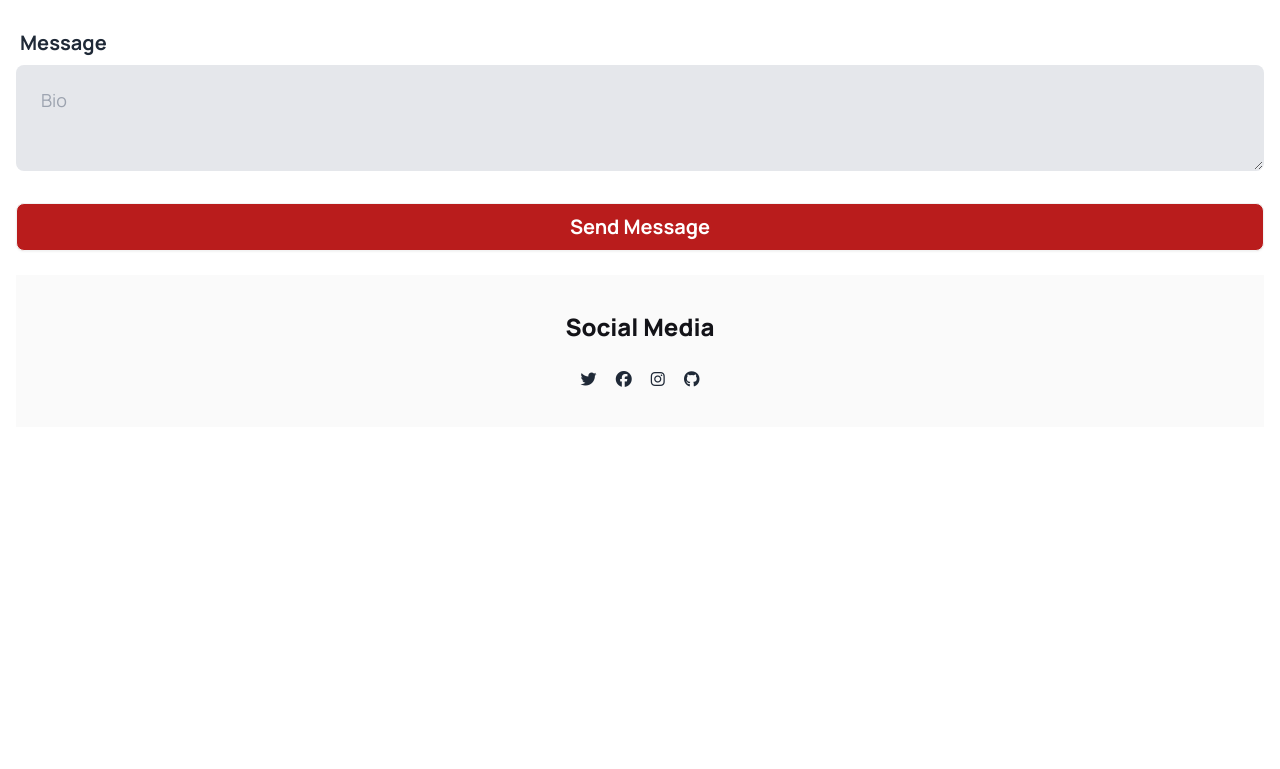
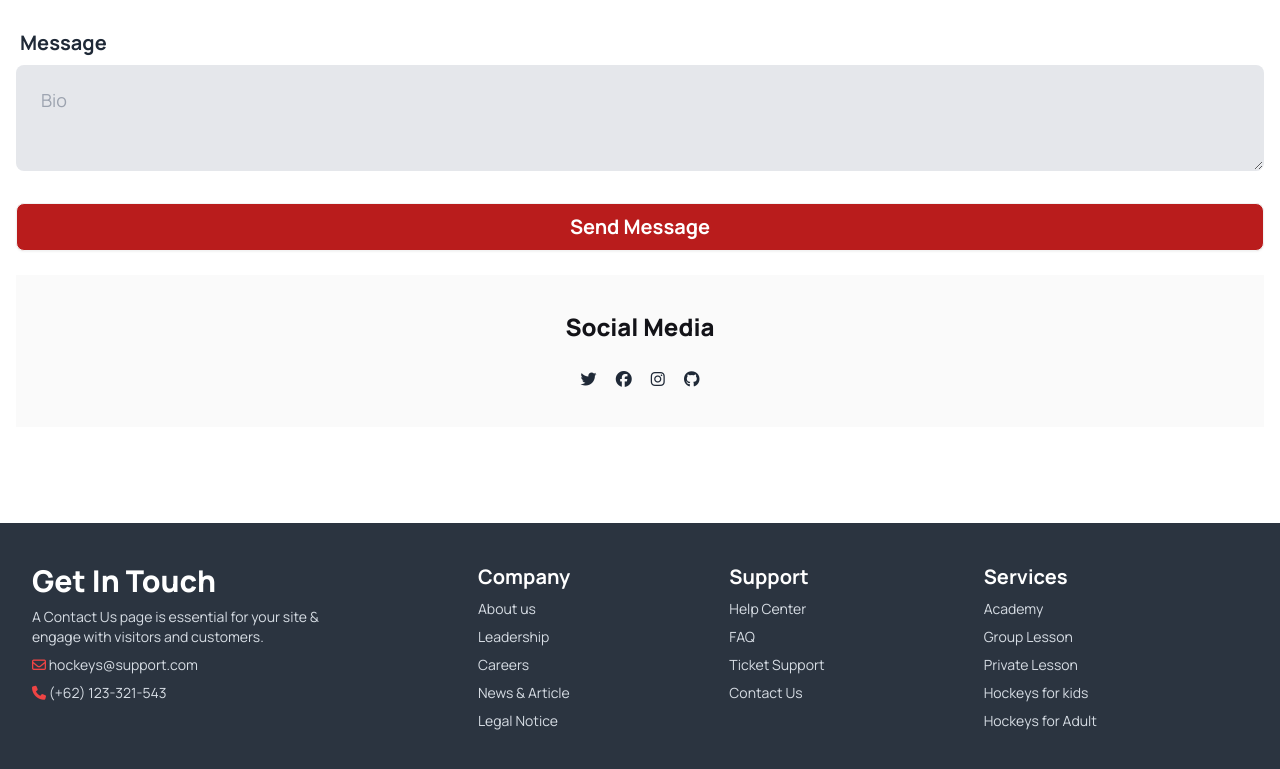
Before and after one commit to PeyalHasan/assignment3-github-repo, a plain HTML site: page index.html in a window 1280 px wide. Shown: the part 5567-6336 px from the top of the page. Before the commit the page ends 6090 px from the top, so only its background shows below. Drawn offline with nearby package versions, Linux system fonts and the light colour scheme.

Commit message:
complite footer

```diff
--- a/index.html
+++ b/index.html
@@ -517,10 +517,39 @@
                 </div>
             </div>
         </section>
+        <!--End Get In Touch -->
     </main>
-    <footer>
-
-    </footer>
+    <footer class=" footer lg:pl-8 p-10 bg-neutral text-neutral-content ">
+        <nav >
+          <header class="text-3xl pl-6 lg:pl-0 text-white font-extrabold">Get In Touch</header>
+          <p class="pl- lg:pl-0">A Contact Us page is essential for your site & <br>  engage with visitors and customers.</p>
+          <a class="link link-hover"><i class="fa-regular fa-envelope text-red-500"></i> hockeys@support.com</a>
+          <a class="link link-hover"><i class="fa-solid fa-phone text-red-500"></i>  (+62) 123-321-543</a>
+        </nav>
+        <nav>
+          <header class="font-bold text-white text-xl">Company</header>
+          <a class="link link-hover">About us</a>
+          <a class="link link-hover">Leadership</a>
+          <a class="link link-hover">Careers</a>
+          <a class="link link-hover">News & Article</a>
+          <a class="link link-hover">Legal Notice</a>
+        </nav>
+        <nav>
+          <header class="font-bold text-white text-xl">Support</header>
+          <a class="link link-hover">Help Center</a>
+          <a class="link link-hover">FAQ</a>
+          <a class="link link-hover">Ticket Support</a>
+          <a class="link link-hover">Contact Us</a>
+        </nav>
+        <nav>
+            <header class="font-bold text-white text-xl">Services</header>
+            <a class="link link-hover">Academy</a>
+            <a class="link link-hover">Group Lesson</a>
+            <a class="link link-hover">Private Lesson</a>
+            <a class="link link-hover">Hockeys for kids</a>
+            <a class="link link-hover">Hockeys for Adult</a>
+          </nav>
+      </footer>
 </body>
 
 </html>
```
